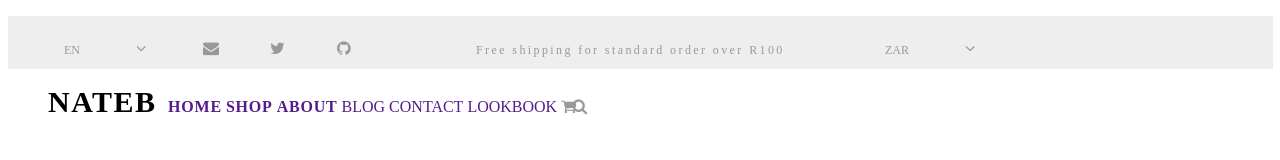
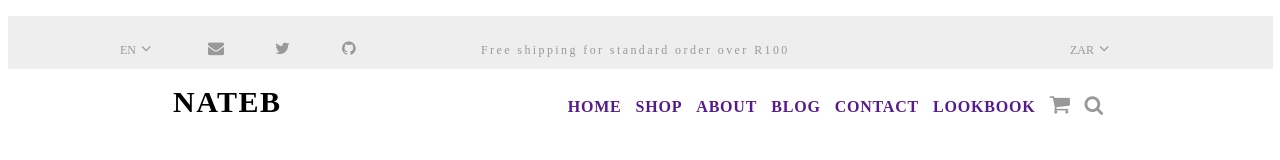
Before and after one commit to fhendricks2/fashion-shop, a plain HTML site: page about.html in a window 1280 px wide. Drawn offline with Linux system fonts and the light colour scheme.

Commit message:
aboutpage navbar

```diff
--- a/scss/main.scss
+++ b/scss/main.scss
@@ -667,6 +667,7 @@ i {
         letter-spacing: normal;
         text-align: center;
         color: #999999;
+        padding-left: 15em;
     }
 
     .txt2 {
@@ -674,9 +675,7 @@ i {
         height: 10px;
         font-family: SourceSansPro;
         font-size: 12px;
-        font-weight: normal;
-        font-style: normal;
-        font-stretch: normal;
+        @include font1;
         line-height: 1.83;
         letter-spacing: 2.4px;
         text-align: left;
@@ -689,8 +688,16 @@ i {
     }
 
     ul {
-        padding-left: 0;
+       padding-left: 3.5em;
     }
+}
+
+.head>*>*:nth-child(2) {
+    margin-left: 5px;
+}
+
+.head>*>*:nth-child(8) {
+    margin-left: 5px;
 }
 
 .navigation {
@@ -712,8 +719,13 @@ i {
         color: #000000;
     }
 
+    ul {
+        padding-left: 10em;
+    }
+
     li {
         display: inline-block;
+        margin: 0 5px 0 5px;
     }
 
     a {
@@ -722,7 +734,6 @@ i {
 }
 
 .navigation>*>*:nth-child(1) {
-    width: 116px;
     height: 22px;
     font-family: Dosis;
     font-size: 30px;
@@ -736,52 +747,50 @@ i {
 }
 
 .navigation>*>*:nth-child(2) {
-    height: 12px;
-    font-family: Dosis;
-    font-size: 16px;
-    font-weight: 600;
-    font-style: normal;
-    font-stretch: normal;
+    @include nav;
+    padding-left: 17em;
+}
+
+.navigation>*>*:nth-child(3) {
+    @include nav;
+}
+
+.navigation>*>*:nth-child(4) {
+    @include nav;
+}
+
+.navigation>*>*:nth-child(5) {
+    @include nav;
+}
+
+.navigation>*>*:nth-child(6) {
+    @include nav;
+}
+
+.navigation>*>*:nth-child(7) {
+    @include nav;
+}
+
+.navigation>*>*:nth-child(8) {
+    width: 21px;
+    height: 18px;
+    font-family: FontAwesome;
+    font-size: 22px;
+    @include font1;
     line-height: normal;
-    letter-spacing: 0.8px;
+    letter-spacing: 1.1px;
     text-align: left;
     color: #666666;
 }
 
-.navigation>*>*:nth-child(3) {
-    height: 12px;
-    font-family: Dosis;
-    font-size: 16px;
-    font-weight: 600;
-    font-style: normal;
-    font-stretch: normal;
+.navigation>*>*:nth-child(9) {
+    width: 19px;
+    height: 19px;
+    font-family: FontAwesome;
+    font-size: 20px;
+    @include font1;
     line-height: normal;
-    letter-spacing: 0.8px;
+    letter-spacing: 1px;
     text-align: left;
     color: #666666;
 }
-
-.navigation>*>*:nth-child(4) {
-    height: 12px;
-    font-family: Dosis;
-    font-size: 16px;
-    font-weight: 600;
-    font-style: normal;
-    font-stretch: normal;
-    line-height: normal;
-    letter-spacing: 0.8px;
-    text-align: left;
-    color: #666666;
-}
-
-.navigation>*>*:nth-child(5) {
-
-}
-
-.navigation>*>*:nth-child(6) {
-
-}
-
-.navigation>*>*:nth-child(7) {
-
-}
--- a/scss/partials/_mixins.scss
+++ b/scss/partials/_mixins.scss
@@ -65,3 +65,16 @@
     grid-template-rows: repeat(1, 1fr);
     grid-template-columns: repeat(4, 1fr);
 }
+
+@mixin nav {
+    height: 12px;
+    font-family: Dosis;
+    font-size: 16px;
+    font-weight: 600;
+    font-style: normal;
+    font-stretch: normal;
+    line-height: normal;
+    letter-spacing: 0.8px;
+    text-align: left;
+    color: #666666;
+}
```
Also changed, not shown: css/main.css, 1 other file.
